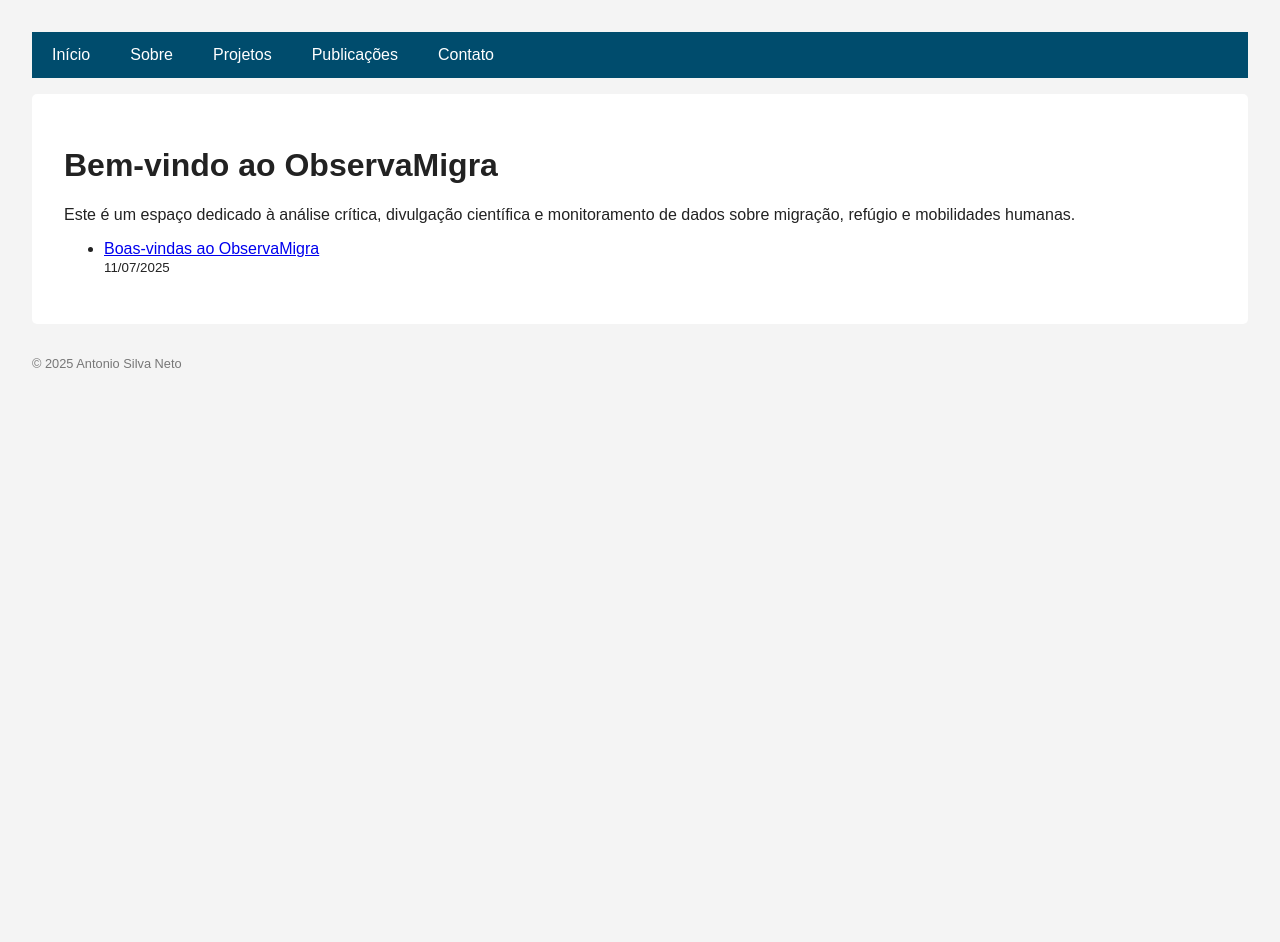
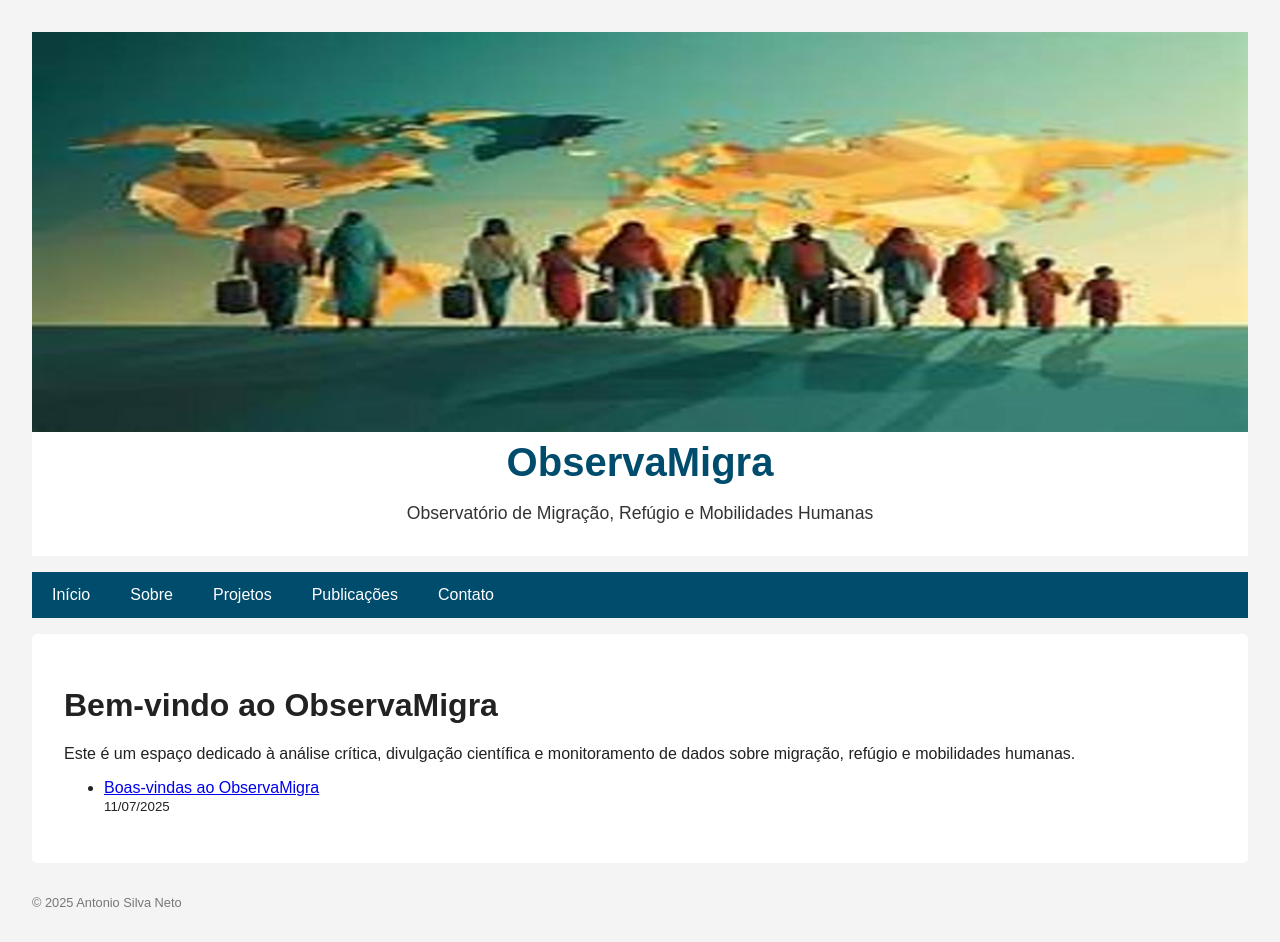
Before and after one commit to antonio-silva09/antonio-silva09.github.io, a Jekyll site: the page built from index.html, in a window 1280 px wide. Built offline with Jekyll 4.4.1, drawn with Linux system fonts in a browser that asks for light colours; before the commit the page ends 900 px from its top, so only the background shows below that.

Commit message:
Add files via upload

```diff
--- a/_layouts/default.html
+++ b/_layouts/default.html
@@ -6,6 +6,11 @@
     <link rel="stylesheet" href="/assets/style.css">
   </head>
   <body>
+    <header class="site-header">
+      <img src="/assets/images/capa-observamigra.jpg" alt="Capa do ObservaMigra" class="banner-img">
+      <h1 class="site-title">ObservaMigra</h1>
+      <p class="site-subtitle">Observatório de Migração, Refúgio e Mobilidades Humanas</p>
+    </header>
     <nav>
       <ul>
         <li><a href="/">Início</a></li>
--- a/assets/style.css
+++ b/assets/style.css
@@ -41,3 +41,30 @@ footer {
   font-size: 0.8em;
   color: #777;
 }
+
+
+.site-header {
+  text-align: center;
+  background-color: #ffffff;
+  padding-bottom: 1rem;
+}
+
+.banner-img {
+  width: 100%;
+  max-height: 400px;
+  object-fit: cover;
+  display: block;
+  margin-bottom: 0.5rem;
+}
+
+.site-title {
+  font-size: 2.5rem;
+  margin: 0.2rem 0;
+  color: #004c6d;
+}
+
+.site-subtitle {
+  font-size: 1.1rem;
+  color: #333;
+  margin-bottom: 1rem;
+}
```
Also changed, not shown: assets/images/capa-observamigra.jpg (added).
